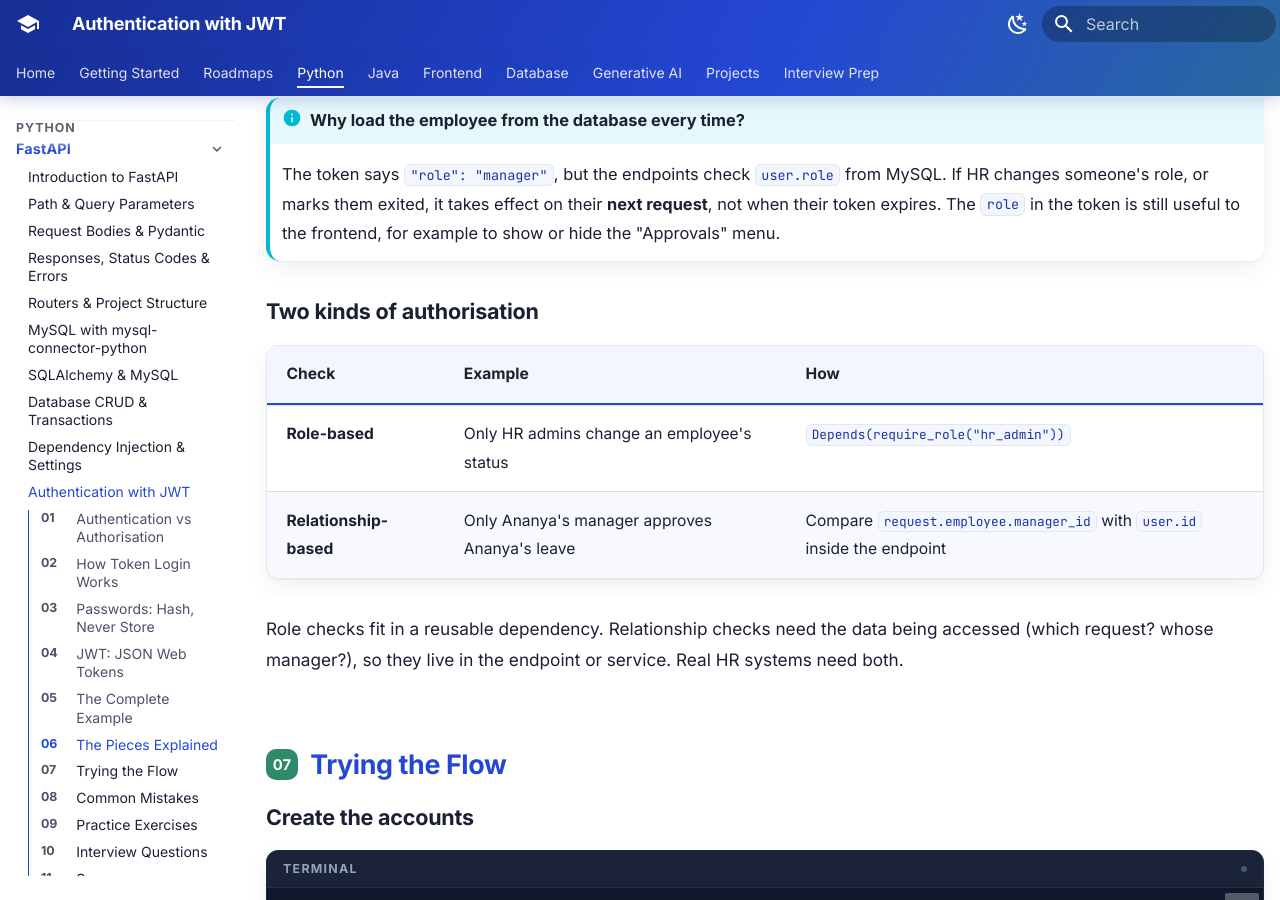
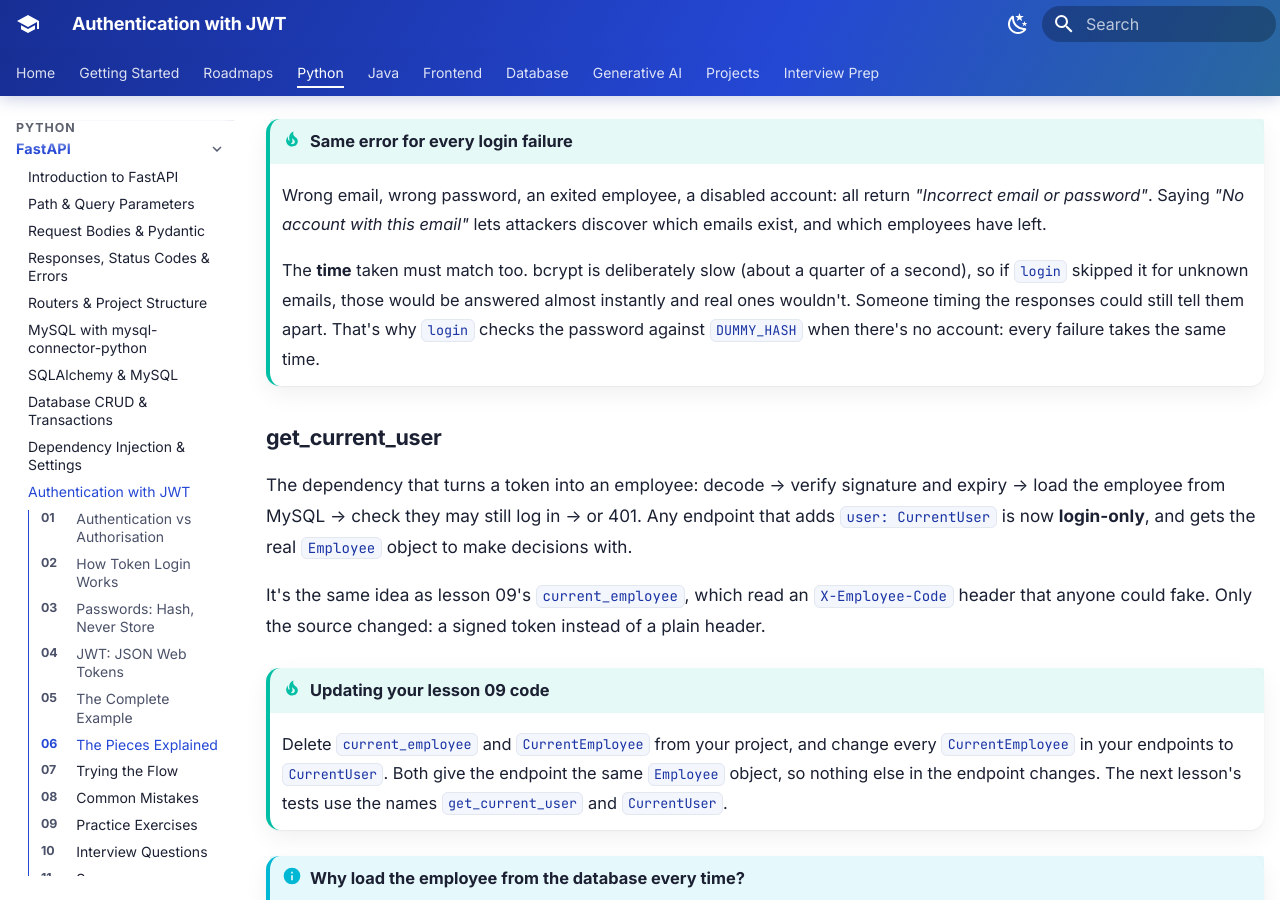
Before and after one commit to kyedumati/KASI-FULLSTACK-MATERIAL, an MkDocs documentation site: the page built from docs/python/fastapi/10-authentication-jwt.md, in a window 1280 px wide and 900 px high, scrolled down 14295 px. Built offline with MkDocs 1.6.1 and Material for MkDocs 9.7.7, drawn with Linux system fonts in a browser that asks for light colours; some of the changed text lies outside the part shown.

Commit message:
FastAPI lesson 10: fix auth correctness issues
- Lesson 09/10: replace the "no endpoint changes" promise with the
  CurrentEmployee -> CurrentUser rename, and add a migration tip
- Login always runs bcrypt (DUMMY_HASH) so timing doesn't reveal emails
- approve() returns 409 on a missing or insufficient balance
- verify_password rejects >72-byte passwords instead of raising (bcrypt 5)
- Exercise 4 solution: missing imports and a 72-byte check

Co-Authored-By: Claude Opus 5.5 <noreply@anthropic.com>

````diff
--- a/docs/python/fastapi/10-authentication-jwt.md
+++ b/docs/python/fastapi/10-authentication-jwt.md
@@ -284,12 +284,21 @@ import jwt
 from app.config import get_settings
 
 
+MAX_PASSWORD_BYTES = 72        # bcrypt rejects longer input with ValueError
+
+
 def hash_password(plain: str) -> str:
     return bcrypt.hashpw(plain.encode(), bcrypt.gensalt()).decode()
 
 
 def verify_password(plain: str, hashed: str) -> bool:
+    if len(plain.encode()) > MAX_PASSWORD_BYTES:  # can never match a stored hash
+        return False
     return bcrypt.checkpw(plain.encode(), hashed.encode())
+
+
+# A real bcrypt hash of a throwaway password, used when the email has no account (see login)
+DUMMY_HASH = hash_password("no-such-account")
 
 
 def create_access_token(employee_code: str, role: str) -> str:
@@ -321,7 +330,7 @@ from sqlalchemy.orm import Session
 
 from app.database import get_db
 from app.models import Employee
-from app.security import create_access_token, decode_access_token, verify_password
+from app.security import DUMMY_HASH, create_access_token, decode_access_token, verify_password
 
 router = APIRouter(prefix="/auth", tags=["Auth"])
 oauth2_scheme = OAuth2PasswordBearer(tokenUrl="/auth/token")
@@ -380,7 +389,10 @@ def require_role(*roles: str):
 @router.post("/token", response_model=Token)
 def login(form: Annotated[OAuth2PasswordRequestForm, Depends()], db: DB):
     employee = db.scalars(select(Employee).where(Employee.email == form.username.lower())).first()
-    if not can_log_in(employee) or not verify_password(form.password, employee.account.password_hash):
+    allowed = can_log_in(employee)
+    # Always run bcrypt, even with no account, so the response time doesn't reveal which emails exist
+    hashed = employee.account.password_hash if allowed else DUMMY_HASH
+    if not verify_password(form.password, hashed) or not allowed:
         raise HTTPException(status_code=401, detail="Incorrect email or password",
                             headers={"WWW-Authenticate": "Bearer"})
     return {"access_token": create_access_token(employee.employee_code, employee.role)}
@@ -475,6 +487,10 @@ def approve(request_id: int, user: CurrentUser, db: DB):
     if request.leave_type.days_per_year is not None:
         balance = db.get(LeaveBalance, (request.employee_id, request.leave_type_id, request.start_date.year),
                          with_for_update=True)
+        remaining = balance.allocated - balance.used if balance else 0
+        if request.days > remaining:
+            raise HTTPException(status_code=409, detail=f"Only {float(remaining):g} day(s) of "
+                                f"{request.leave_type.code} left; this request needs {float(request.days):g}")
         balance.used += request.days
     request.status = "approved"
     request.approver_id = user.id
@@ -522,11 +538,16 @@ The OAuth2 standard says the login request is **form data** (not JSON) with fiel
 !!! tip "Same error for every login failure"
     Wrong email, wrong password, an exited employee, a disabled account: all return *"Incorrect email or password"*. Saying *"No account with this email"* lets attackers discover which emails exist, and which employees have left.
 
+    The **time** taken must match too. bcrypt is deliberately slow (about a quarter of a second), so if `login` skipped it for unknown emails, those would be answered almost instantly and real ones wouldn't. Someone timing the responses could still tell them apart. That's why `login` checks the password against `DUMMY_HASH` when there's no account: every failure takes the same time.
+
 ### get_current_user
 
 The dependency that turns a token into an employee: decode → verify signature and expiry → load the employee from MySQL → check they may still log in → or 401. Any endpoint that adds `user: CurrentUser` is now **login-only**, and gets the real `Employee` object to make decisions with.
 
 It's the same idea as lesson 09's `current_employee`, which read an `X-Employee-Code` header that anyone could fake. Only the source changed: a signed token instead of a plain header.
+
+!!! tip "Updating your lesson 09 code"
+    Delete `current_employee` and `CurrentEmployee` from your project, and change every `CurrentEmployee` in your endpoints to `CurrentUser`. Both give the endpoint the same `Employee` object, so nothing else in the endpoint changes. The next lesson's tests use the names `get_current_user` and `CurrentUser`.
 
 !!! info "Why load the employee from the database every time?"
     The token says `"role": "manager"`, but the endpoints check `user.role` from MySQL. If HR changes someone's role, or marks them exited, it takes effect on their **next request**, not when their token expires. The `role` in the token is still useful to the frontend, for example to show or hide the "Approvals" menu.
@@ -780,6 +801,7 @@ Open `/docs` and click **Authorize** 🔒. Enter `karthik.menon@acme.example` /
 |---------|----------------|-----|
 | Storing plain-text passwords | Every account exposed in a leak | `bcrypt.hashpw` + `checkpw` |
 | Comparing hashes with `==` | Always `False` (random salt) | `bcrypt.checkpw(plain, hashed)` |
+| Hashing a password over 72 bytes | bcrypt raises `ValueError`, and the user sees a 500 | Limit new passwords to 72 bytes (`len(pw.encode())`, not `len(pw)`) |
 | Hard-coded `SECRET_KEY` in code | Anyone with the repo can forge tokens | Load it from the environment; make it long and random |
 | No `exp` claim | Stolen tokens work forever | Always set an expiry |
 | Trusting the token's `role` for decisions | A demoted or exited employee keeps their powers until expiry | Load the employee and check the database |
@@ -811,6 +833,10 @@ Open `/docs` and click **Authorize** 🔒. Enter `karthik.menon@acme.example` /
     ```{ .python .no-run }
     import re
 
+    from pydantic import BaseModel, Field, field_validator
+
+    from app.security import MAX_PASSWORD_BYTES, hash_password, verify_password
+
     # 1
     @router.get("/employees/me/leave-balances", tags=["Leave"])
     def my_balances(user: CurrentUser, db: DB):
@@ -835,6 +861,8 @@ Open `/docs` and click **Authorize** 🔒. Enter `karthik.menon@acme.example` /
         def strong(cls, value: str) -> str:
             if not re.search(r"\d", value) or not re.search(r"[A-Z]", value):
                 raise ValueError("needs at least one digit and one uppercase letter")
+            if len(value.encode()) > MAX_PASSWORD_BYTES:   # bytes, not characters: "₹" is 3 bytes
+                raise ValueError(f"must be at most {MAX_PASSWORD_BYTES} bytes")
             return value
 
     @router.post("/auth/change-password", status_code=204)
````
Also changed, not shown: docs/python/fastapi/09-dependencies-and-settings.md (+1 -1 lines).
